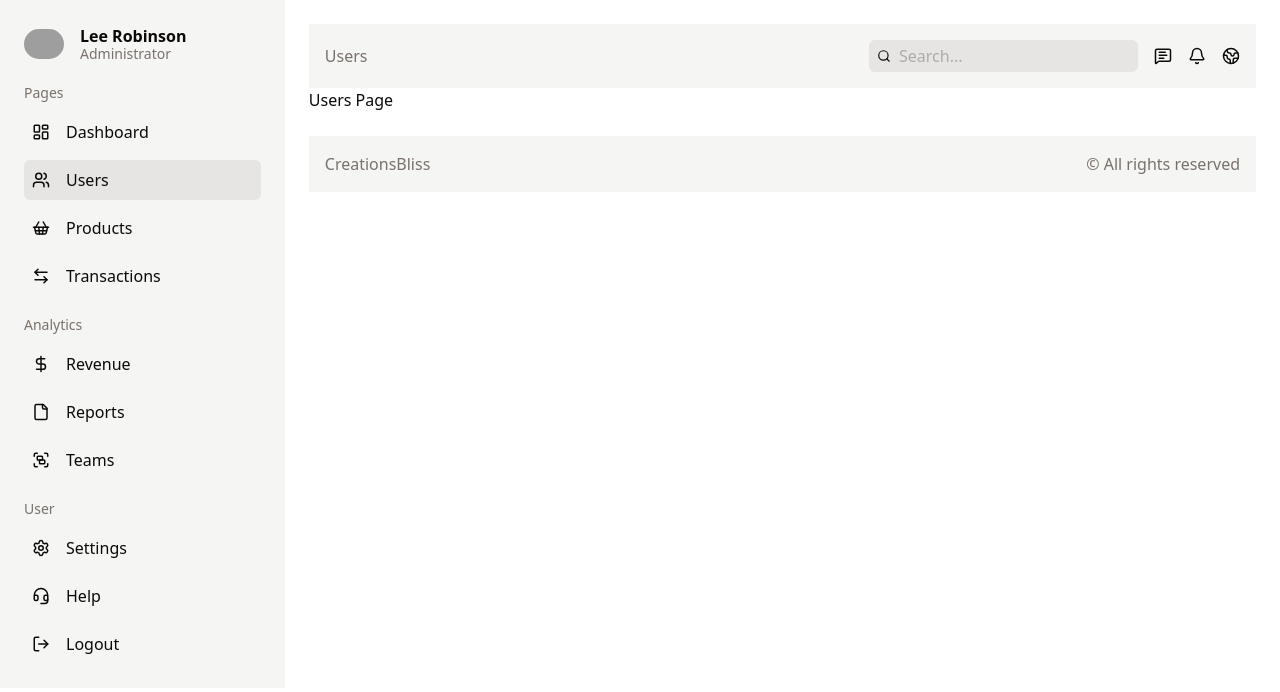
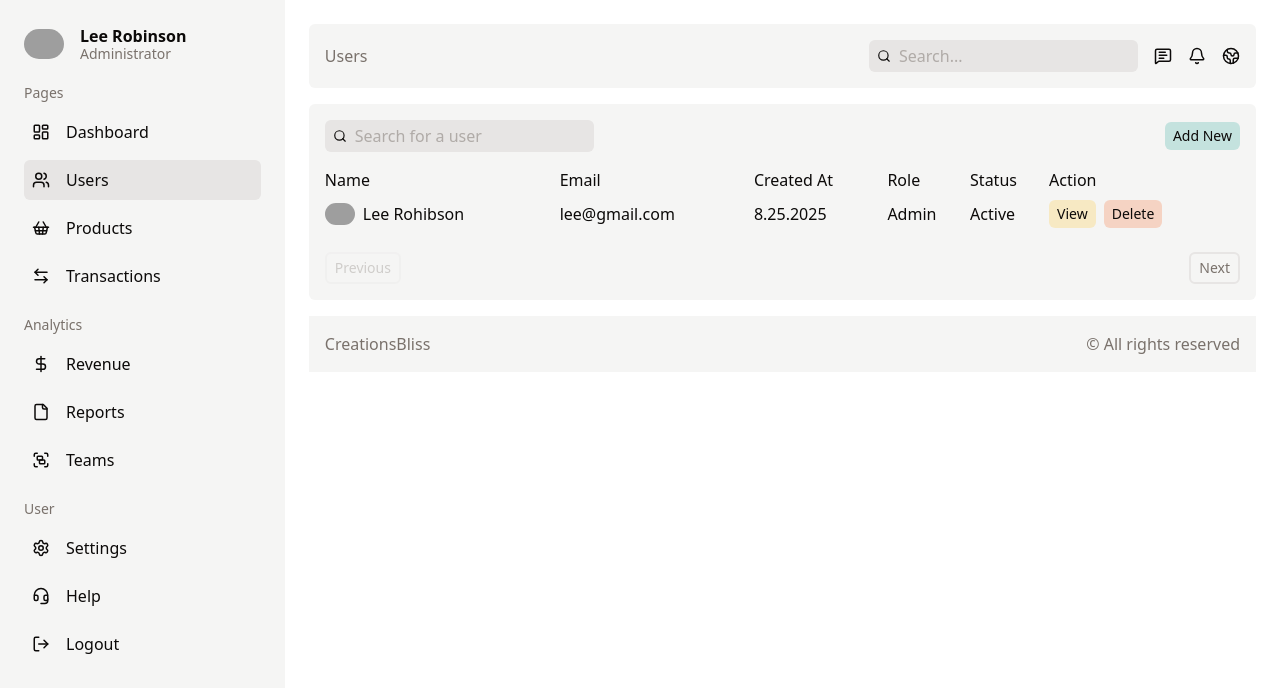
Before and after one commit to creationsbliss/next-board, a Next.js app: page /dashboard/users in a window 1280 px wide. Shown: the top 692 px of the page. Built offline with nearby package versions, Linux system fonts and the light colour scheme; grey boxes are pictures that could not be loaded.

Commit message:
Add pagination

```diff
--- a/src/app/dashboard/users/page.jsx
+++ b/src/app/dashboard/users/page.jsx
@@ -1,5 +1,77 @@
-const UsersPage = () => {
-  return <div>Users Page</div>;
-};
+import Image from "next/image";
+import Link from "next/link";
+import Pagination from "@/components/pagination/Pagination";
+import Search from "@/components/search/Search";
+
+const UsersPage = () => (
+  <div className="mt-4 flex flex-col gap-4 rounded-sm bg-sidebar-accent p-4">
+    <div className="flex items-center justify-between">
+      <Search placeholder={"Search for a user"} />
+
+      <Link
+        className="rounded-sm bg-chart-2/20 px-2 py-1 text-sm hover:bg-chart-2/30"
+        href="/dashboard/users/add"
+        type="button"
+      >
+        Add New
+      </Link>
+    </div>
+
+    <table className="w-full">
+      <thead className="font-medium">
+        <tr>
+          <td>Name</td>
+          <td>Email</td>
+          <td>Created At</td>
+          <td>Role</td>
+          <td>Status</td>
+          <td>Action</td>
+        </tr>
+      </thead>
+      <tbody>
+        <tr>
+          <td className="py-2">
+            <div className="flex items-center gap-2">
+              <Image
+                alt="leerob image"
+                className="rounded-full"
+                height={30}
+                src="https://github.com/leerob.png"
+                width={30}
+              />
+              Lee Rohibson
+            </div>{" "}
+          </td>
+          <td className="py-2">lee@gmail.com</td>
+          <td className="py-2">
+            {new Date().getMonth()}.{new Date().getDate()}.
+            {new Date().getFullYear()}
+          </td>
+          <td>Admin</td>
+          <td>Active</td>
+          <td className="py-2">
+            <div className="flex gap-2">
+              <Link
+                className="rounded-sm bg-chart-4/20 px-2 py-1 text-sm"
+                href="/"
+                type="button"
+              >
+                View
+              </Link>
+              <button
+                className="rounded-sm bg-chart-1/20 px-2 py-1 text-sm"
+                type="button"
+              >
+                Delete
+              </button>
+            </div>
+          </td>
+        </tr>
+      </tbody>
+    </table>
+
+    <Pagination />
+  </div>
+);
 
 export default UsersPage;
--- a/src/components/footer/Footer.jsx
+++ b/src/components/footer/Footer.jsx
@@ -1,5 +1,5 @@
 const Footer = () => (
-  <div className="mt-6 flex items-center justify-between bg-sidebar-accent p-4">
+  <div className="mt-4 flex items-center justify-between bg-sidebar-accent p-4">
     <h2 className="font-medium text-muted-foreground">CreationsBliss</h2>
     <p className="text-muted-foreground">&copy; All rights reserved</p>
   </div>
--- a/src/components/navbar/Navbar.jsx
+++ b/src/components/navbar/Navbar.jsx
@@ -11,7 +11,7 @@ import { usePathname } from "next/navigation";
 const Navbar = () => {
   const pathname = usePathname();
   return (
-    <div className="flex items-center justify-between bg-sidebar-accent p-4">
+    <div className="flex items-center justify-between rounded-sm bg-sidebar-accent p-4">
       <div className="font-medium text-muted-foreground capitalize">
         {pathname.split("/").pop()}
       </div>
--- /dev/null
+++ b/src/components/pagination/Pagination.jsx
@@ -0,0 +1,19 @@
+const Pagination = () => (
+  <div className="flex items-center justify-between">
+    <button
+      className="cursor-pointer rounded-sm border-2 border-sidebar-border px-2 py-1 text-muted-foreground text-sm disabled:cursor-auto disabled:opacity-30"
+      disabled
+      type="button"
+    >
+      Previous
+    </button>
+    <button
+      className="cursor-pointer rounded-sm border-2 border-sidebar-border px-2 py-1 text-muted-foreground text-sm"
+      type="button"
+    >
+      Next
+    </button>
+  </div>
+);
+
+export default Pagination;
--- a/src/components/right-widget/RightWidget.jsx
+++ b/src/components/right-widget/RightWidget.jsx
@@ -14,7 +14,7 @@ const RightWidget = () => (
           </p>
         </div>
         <button
-          className="w-[100px] rounded-sm bg-chart-2/20 p-2 hover:bg-chart-2/30"
+          className="w-[60px] rounded-sm bg-chart-2/20 p-2 text-sm hover:bg-chart-2/30"
           type="button"
         >
           Watch
@@ -36,7 +36,7 @@ const RightWidget = () => (
           </p>
         </div>
         <button
-          className="w-[100px] rounded-sm bg-chart-2/20 p-2 hover:bg-chart-2/30"
+          className="w-[60px] rounded-sm bg-chart-2/20 p-2 text-sm hover:bg-chart-2/30"
           type="button"
         >
           Watch
--- /dev/null
+++ b/src/components/search/Search.jsx
@@ -0,0 +1,14 @@
+import { SearchIcon } from "lucide-react";
+
+const Search = ({ placeholder }) => (
+  <div className="flex items-center gap-2 rounded-sm bg-sidebar-border px-2 py-1">
+    <SearchIcon size={14} />
+    <input
+      className="text-muted-foreground focus:border-0 focus:bg-transparent focus:outline-none focus:ring-0"
+      placeholder={placeholder}
+      type="text"
+    />
+  </div>
+);
+
+export default Search;
--- a/src/components/transaction/Transaction.jsx
+++ b/src/components/transaction/Transaction.jsx
@@ -3,7 +3,7 @@ import Image from "next/image";
 const Transaction = () => (
   <div className="rounded-sm bg-sidebar-accent p-4">
     <h2 className="mb-6 text-xl">Transaction History</h2>
-    <div>
+
     <table className="w-full">
       <thead className="font-medium">
         <tr>
@@ -141,7 +141,6 @@ const Transaction = () => (
       </tbody>
     </table>
   </div>
-  </div>
 );
 
 export default Transaction;
```
Lines whose indentation alone changed are shown as unchanged.
